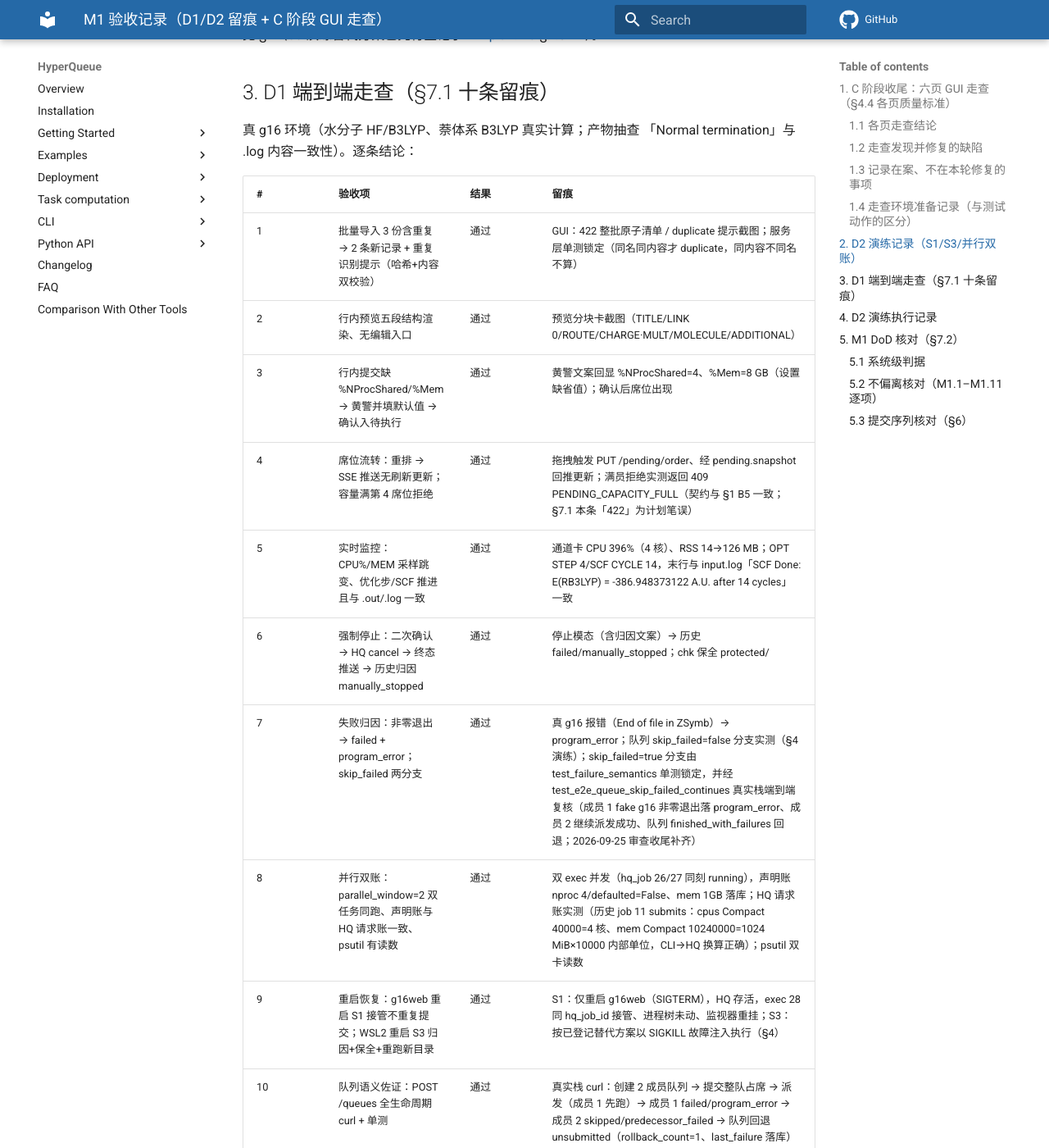
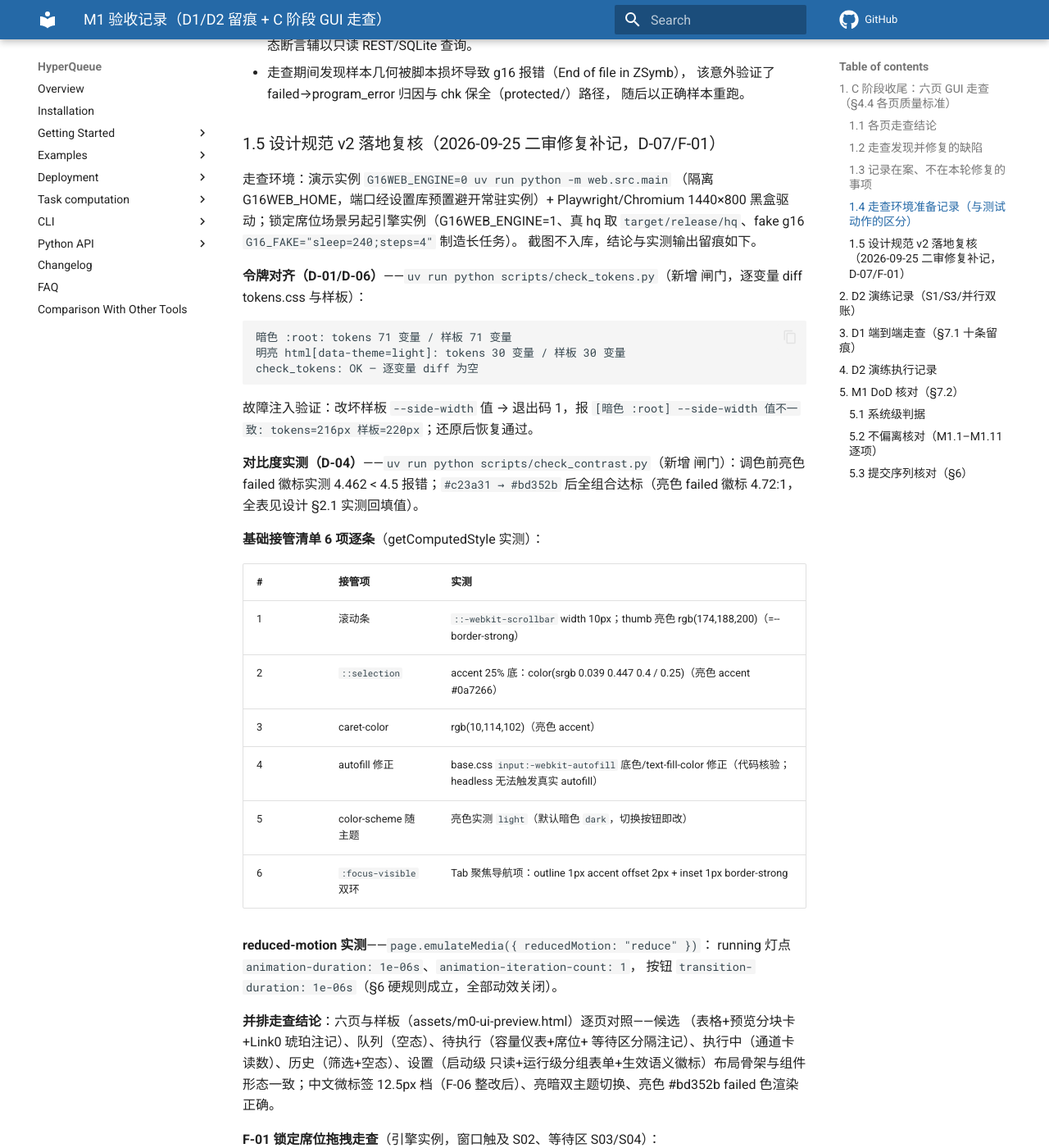
Before and after one commit to baizhancaiji/gauforge, an MkDocs documentation site: the page built from docs/plans/m1-acceptance.md, in a window 1280 px wide and 1400 px high, scrolled down 4063 px. Shown: the whole window at 82% size. Built offline with MkDocs 1.6.1 and Material for MkDocs 9.7.7, drawn with Linux system fonts in a browser that asks for light colours; comment, search, counter and statistics services are not loaded; the version menu is left out; some of the changed text lies outside the part shown.

Commit message:
docs(design): 补记设计规范落地复核留痕并修正走查表述
- m1-acceptance 新增 §1.5：令牌 diff 脚本输出（含故障注入验证）、对比度实测、接管清单 6 项逐条 getComputedStyle 实测、reduced-motion 实测、六页并排走查结论
- 待执行页锁定席位拖拽三步走查留痕（不可作拖源/落点、越界本地拒绝、等待区放行且锁定下标不变）
- §1.1 拖拽重排行据实修正（原记录超前于前端实现），§1.2 补缺陷 #13
- 设计文档头部引用改指 §1/§3 + §1.5 专项留痕
- 二审清单 D-07/F-01（走查部分）

````diff
--- a/docs/plans/m1-acceptance.md
+++ b/docs/plans/m1-acceptance.md
@@ -24,7 +24,7 @@
 | 行内提交 | 满员 409 → 模态内红字「在途席位满员 — 请在待执行页移除席位或调高上限后再试」 | 通过 |
 | 待执行页 | 容量仪表满格/超限示警、在途锁定区与等待区分离展示 | 通过 |
 | 待执行页 | 等待区整席移除二次确认 → 任务退回候选（origin=returned_unrun） | 通过 |
-| 待执行页 | 拖拽重排 → PUT /pending/order（锁定席位保持原位时放行） | 通过 |
+| 待执行页 | 拖拽重排 → PUT /pending/order（原记录「锁定席位保持原位时放行」超前于前端实现——当时前端存在锁定席位即禁用全部拖拽，一审复核证伪；F-01 修复后含锁定席位场景复测通过，见 §1.5） | 复测通过 |
 | 执行中页 | 通道卡真实读数：CPU 396%、RSS 14→126 MB 随采样跳变 | 通过 |
 | 执行中页 | OPT STEP / SCF CYCLE 推进，进度末行与 run/<id>/input.log 一致 | 通过 |
 | 执行中页 | 停止 danger 二次确认（文案含归因「手动停止」）→ 终态卡实时移除 | 通过 |
@@ -59,6 +59,7 @@
 | 10 | 通道卡实时读数被周期性抹除 | 8s REST 基线轮询 push 整体覆盖卡片对象，monitor/progress 归 undefined | push 改合并语义：仅补齐身份字段，保留既有实时读数 |
 | 11 | 窗口非空时等待区拖拽重排永不生效（PUT 409） | 后端存在任何锁定席位即全量 409，与 roadmap §2.1「未在执行的成员可重排」矛盾 | 改按 payload 下标判定：锁定席位保持原位即放行，移动即 409；补正反测试 |
 | 12 | 历史详情输入/输出面板卡「读取中」；停止模态残留上次错误 | 同 #2 的 text/plain 解析问题；stopError 未在重开时清空 | parseAs:"text"；openStop 时清空 stopError |
+| 13 | 窗口非空时等待区拖拽重排永不生效（前端存在锁定席位即禁用全部拖拽，与后端「锁定原位即放行」矛盾；§1.1 原记录因此不可复现） | 前端 canDrag 门控含 anyLocked 条件，后端 c6a0906e3 放行后前端未跟进（二审修复 F-01） | 门控改为锁定席位不可作拖源/落点，提交前本地校验锁定席位下标不变；含锁定席位场景走查复测通过（§1.5） |
 
 ### 1.3 记录在案、不在本轮修复的事项
 
@@ -80,6 +81,62 @@
 - 走查期间发现样本几何被脚本损坏导致 g16 报错（End of file in ZSymb），
   该意外验证了 failed→program_error 归因与 chk 保全（protected/）路径，
   随后以正确样本重跑。
+
+### 1.5 设计规范 v2 落地复核（2026-09-25 二审修复补记，D-07/F-01）
+
+走查环境：演示实例 `G16WEB_ENGINE=0 uv run python -m web.src.main`
+（隔离 G16WEB_HOME，端口经设置库预置避开常驻实例）+ Playwright/Chromium
+1440×800 黑盒驱动；锁定席位场景另起引擎实例（G16WEB_ENGINE=1、真 hq 取
+`target/release/hq`、fake g16 `G16_FAKE="sleep=240;steps=4"` 制造长任务）。
+截图不入库，结论与实测输出留痕如下。
+
+**令牌对齐（D-01/D-06）**——`uv run python scripts/check_tokens.py`（新增
+闸门，逐变量 diff tokens.css 与样板）：
+
+```text
+暗色 :root: tokens 71 变量 / 样板 71 变量
+明亮 html[data-theme=light]: tokens 30 变量 / 样板 30 变量
+check_tokens: OK — 逐变量 diff 为空
+```
+
+故障注入验证：改坏样板 `--side-width` 值 → 退出码 1，报
+`[暗色 :root] --side-width 值不一致: tokens=216px 样板=220px`；还原后恢复通过。
+
+**对比度实测（D-04）**——`uv run python scripts/check_contrast.py`（新增
+闸门）：调色前亮色 failed 徽标实测 4.462 < 4.5 报错；`#c23a31 → #bd352b`
+后全组合达标（亮色 failed 徽标 4.72:1，全表见设计 §2.1 实测回填值）。
+
+**基础接管清单 6 项逐条**（getComputedStyle 实测）：
+
+| # | 接管项 | 实测 |
+|---|---|---|
+| 1 | 滚动条 | `::-webkit-scrollbar` width 10px；thumb 亮色 rgb(174,188,200)（=--border-strong） |
+| 2 | `::selection` | accent 25% 底：color(srgb 0.039 0.447 0.4 / 0.25)（亮色 accent #0a7266） |
+| 3 | caret-color | rgb(10,114,102)（亮色 accent） |
+| 4 | autofill 修正 | base.css `input:-webkit-autofill` 底色/text-fill-color 修正（代码核验；headless 无法触发真实 autofill） |
+| 5 | color-scheme 随主题 | 亮色实测 `light`（默认暗色 `dark`，切换按钮即改） |
+| 6 | `:focus-visible` 双环 | Tab 聚焦导航项：outline 1px accent offset 2px + inset 1px border-strong |
+
+**reduced-motion 实测**——`page.emulateMedia({ reducedMotion: "reduce" })`：
+running 灯点 `animation-duration: 1e-06s`、`animation-iteration-count: 1`，
+按钮 `transition-duration: 1e-06s`（§6 硬规则成立，全部动效关闭）。
+
+**并排走查结论**：六页与样板（assets/m0-ui-preview.html）逐页对照——候选
+（表格+预览分块卡+Link0 琥珀注记）、队列（空态）、待执行（容量仪表+席位+
+等待区分隔注记）、执行中（通道卡读数）、历史（筛选+空态）、设置（启动级
+只读+运行级分组表单+生效语义徽标）布局骨架与组件形态一致；中文微标签
+12.5px 档（F-06 整改后）、亮暗双主题切换、亮色 #bd352b failed 色渲染正确。
+
+**F-01 锁定席位拖拽走查**（引擎实例，窗口触及 S02、等待区 S03/S04）：
+
+1. S02 锁定态：左侧 2px 磷光条 + 泛光 + 「在途」标记 + 无移除按钮；
+   `draggable="false"`（不可作拖源），等待席位 `draggable="true"`；
+2. 拖 S04 → 锁定 S02：本地拒绝，页面提示「重排越界 — 锁定席位不可作落点」，
+   未发 PUT（REST 核对顺序不变 [2,3,4]）；
+3. 拖 S04 → 等待 S03：PUT /pending/order 放行，SSE 回推顺序 [2,4,3]，
+   锁定席位下标不变（REST 核对 position 1,2,3）。
+
+三步均复现通过，§1.1 对应行表述已据此修正。
 
 ## 2. D2 演练记录（S1/S3/并行双账）
 
````
Also changed, not shown: docs/plans/m0-frontend-design.md (+4 -3 lines).
